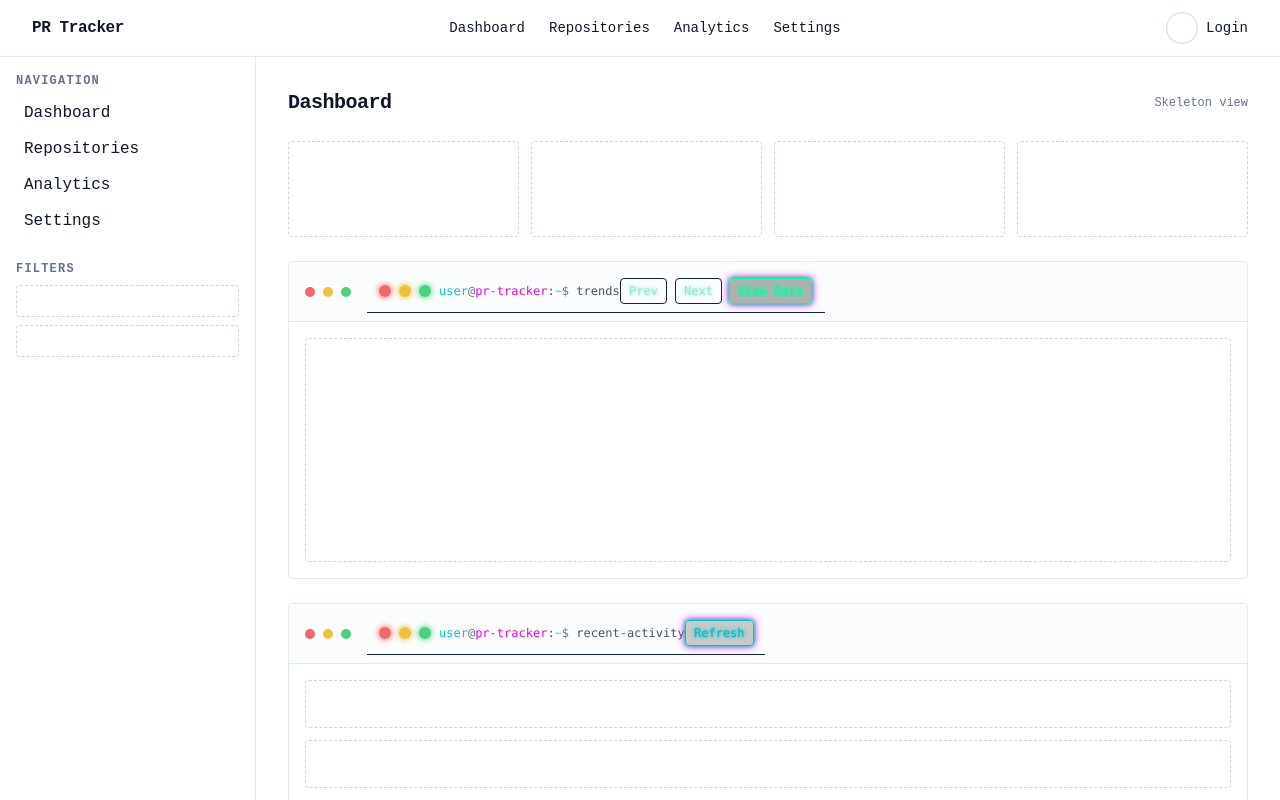
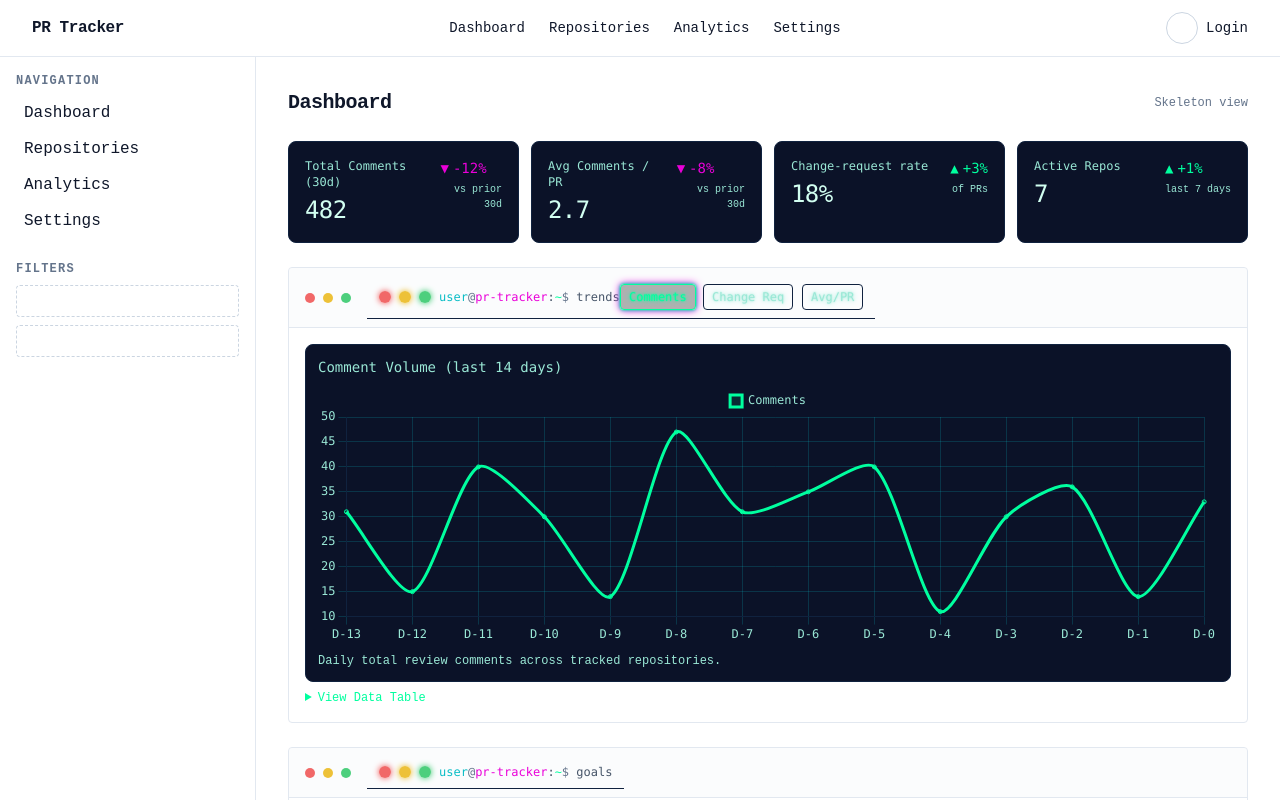
Before and after one commit to joeczar/pr-tracker, a Vue app in the folder frontend/: page / in a window 1280 px wide. Shown: the top 800 px of the page. Built offline with nearby package versions, Linux system fonts and the light colour scheme.

Commit message:
feat: Enhance Dashboard with metrics and trends; add MetricTile, TrendChart, and ProgressRadial components; implement dynamic trend selection

```diff
--- a/frontend/src/views/Dashboard.vue
+++ b/frontend/src/views/Dashboard.vue
@@ -1,8 +1,61 @@
 <script setup lang="ts">
+import { ref, computed } from 'vue'
 import TerminalWindow from '@/components/ui/terminal/TerminalWindow.vue'
 import TerminalTitle from '@/components/ui/terminal/TerminalTitle.vue'
 import TerminalHeader from '@/components/ui/terminal/TerminalHeader.vue'
 import TerminalButton from '@/components/ui/terminal/TerminalButton.vue'
+import MetricTile from '@/components/analytics/MetricTile.vue'
+import ProgressRadial from '@/components/analytics/ProgressRadial.vue'
+import TrendChart from '@/components/analytics/TrendChart.vue'
+
+/**
+ * Mock dashboard data to enable UI composition prior to store wiring.
+ * Replace with Pinia stores once backend endpoints are connected.
+ */
+const reducedMotion = typeof window !== 'undefined' && window.matchMedia && window.matchMedia('(prefers-reduced-motion: reduce)').matches
+
+const quickMetrics = ref([
+  { label: 'Total Comments (30d)', value: 482, delta: -12, trend: 'down' as const, helpText: 'vs prior 30d' },
+  { label: 'Avg Comments / PR', value: 2.7, delta: -8, trend: 'down' as const, helpText: 'vs prior 30d' },
+  { label: 'Change-request rate', value: '18%', delta: 3, trend: 'up' as const, helpText: 'of PRs', ariaDescription: 'Higher is worse' },
+  { label: 'Active Repos', value: 7, delta: 1, trend: 'up' as const, helpText: 'last 7 days' }
+])
+
+const trendTab = ref<'comments' | 'change' | 'avg'>('comments')
+const labels = Array.from({ length: 14 }, (_, i) => `D-${13 - i}`)
+const commentsData = Array.from({ length: 14 }, () => Math.floor(10 + Math.random() * 40))
+const changeRateData = Array.from({ length: 14 }, () => Math.round(8 + Math.random() * 14))
+const avgCommentsData = Array.from({ length: 14 }, () => +(1.5 + Math.random() * 2.5).toFixed(1))
+
+const currentTrend = computed(() => {
+  if (trendTab.value === 'comments') {
+    return {
+      title: 'Comment Volume (last 14 days)',
+      description: 'Daily total review comments across tracked repositories.',
+      datasets: [{ label: 'Comments', data: commentsData }],
+      type: 'line' as const
+    }
+  }
+  if (trendTab.value === 'change') {
+    return {
+      title: 'Change-request Rate (last 14 days)',
+      description: 'Percent of PRs receiving “changes requested”.',
+      datasets: [{ label: 'Change %', data: changeRateData, backgroundColor: 'rgba(234,0,217,0.15)', borderColor: '#ea00d9' }],
+      type: 'bar' as const
+    }
+  }
+  return {
+    title: 'Avg Comments per PR (last 14 days)',
+    description: 'Rolling per-day average comments per PR.',
+    datasets: [{ label: 'Avg/PR', data: avgCommentsData, backgroundColor: 'rgba(10,189,198,0.15)', borderColor: '#0abdc6' }],
+    type: 'line' as const
+  }
+})
+
+const goals = ref([
+  { label: 'Smaller PRs', value: 78, goalLabel: '< 3 comments/PR avg' },
+  { label: 'Faster Reviews', value: 61, goalLabel: '< 24h time-to-first-review' }
+])
 </script>
 
 <template>
@@ -14,10 +67,16 @@ import TerminalButton from '@/components/ui/terminal/TerminalButton.vue'
 
     <!-- Quick Stats row -->
     <div class="grid grid-cols-1 sm:grid-cols-2 lg:grid-cols-4 gap-3">
-      <div class="h-24 rounded border border-dashed border-slate-300 dark:border-slate-700"></div>
-      <div class="h-24 rounded border border-dashed border-slate-300 dark:border-slate-700"></div>
-      <div class="h-24 rounded border border-dashed border-slate-300 dark:border-slate-700"></div>
-      <div class="h-24 rounded border border-dashed border-slate-300 dark:border-slate-700"></div>
+      <MetricTile
+        v-for="(m, i) in quickMetrics"
+        :key="i"
+        :label="m.label"
+        :value="m.value"
+        :delta="m.delta as any"
+        :trend="m.trend as any"
+        :help-text="m.helpText"
+        :aria-description="(m as any).ariaDescription"
+      />
     </div>
 
     <!-- Trends -->
@@ -29,15 +88,63 @@ import TerminalButton from '@/components/ui/terminal/TerminalButton.vue'
           </template>
           <template #actions>
             <div class="flex items-center gap-2">
-              <TerminalButton size="sm" variant="ghost" aria-label="Previous range">Prev</TerminalButton>
-              <TerminalButton size="sm" variant="ghost" aria-label="Next range">Next</TerminalButton>
-              <TerminalButton size="sm" variant="primary" aria-label="View data table">View Data</TerminalButton>
+              <TerminalButton
+                :variant="trendTab === 'comments' ? 'primary' : 'ghost'"
+                size="sm"
+                @click="trendTab = 'comments'"
+                aria-label="Show Comments trend"
+              >Comments</TerminalButton>
+              <TerminalButton
+                :variant="trendTab === 'change' ? 'primary' : 'ghost'"
+                size="sm"
+                @click="trendTab = 'change'"
+                aria-label="Show Change-request rate trend"
+              >Change Req</TerminalButton>
+              <TerminalButton
+                :variant="trendTab === 'avg' ? 'primary' : 'ghost'"
+                size="sm"
+                @click="trendTab = 'avg'"
+                aria-label="Show Avg comments per PR trend"
+              >Avg/PR</TerminalButton>
             </div>
           </template>
         </TerminalHeader>
       </template>
-      <div class="scanlines">
-        <div class="h-56 rounded border border-dashed border-slate-300 dark:border-slate-700"></div>
+
+      <TrendChart
+        :type="currentTrend.type"
+        :labels="labels"
+        :datasets="currentTrend.datasets as any"
+        :title="currentTrend.title"
+        :description="currentTrend.description"
+        :reduced-motion="reducedMotion"
+        :aria-summary-id="'trend-summary'"
+        :height="260"
+      >
+        <template #summary>
+          {{ currentTrend.title }}. Data points: {{ labels.length }} days.
+        </template>
+      </TrendChart>
+    </TerminalWindow>
+
+    <!-- Progress & Goals -->
+    <TerminalWindow>
+      <template #title>
+        <TerminalHeader>
+          <template #title>
+            <TerminalTitle command="goals" />
+          </template>
+        </TerminalHeader>
+      </template>
+      <div class="grid grid-cols-1 sm:grid-cols-2 gap-4">
+        <ProgressRadial
+          v-for="(g, i) in goals"
+          :key="i"
+          :value="g.value"
+          :label="g.label"
+          :goal-label="g.goalLabel"
+          :reduced-motion="reducedMotion"
+        />
       </div>
     </TerminalWindow>
 
```
